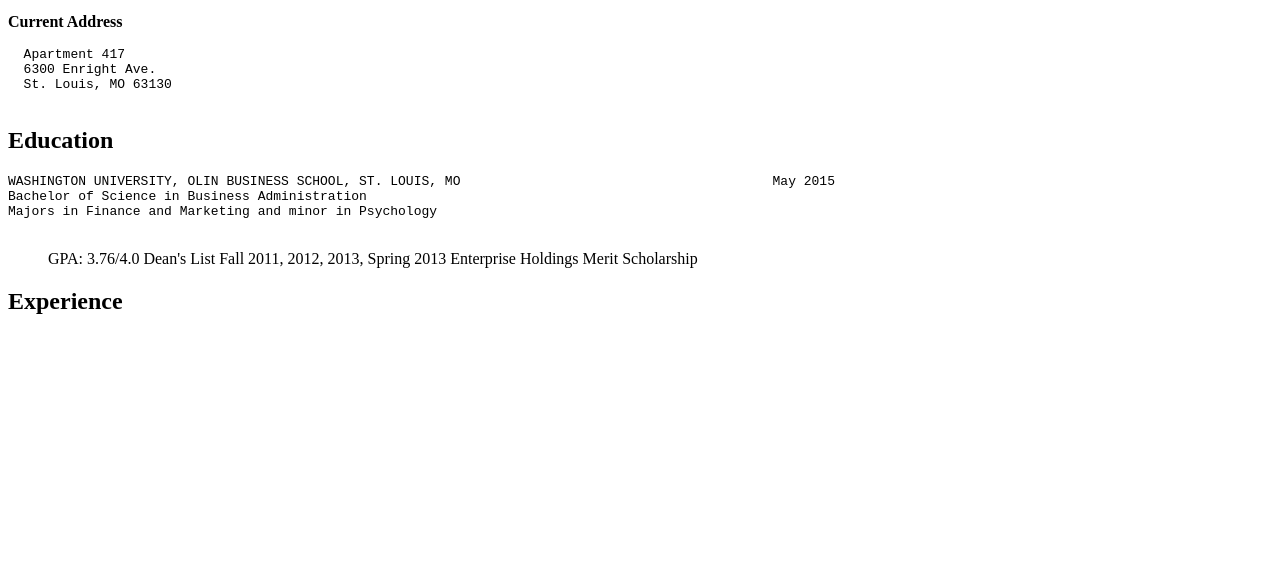
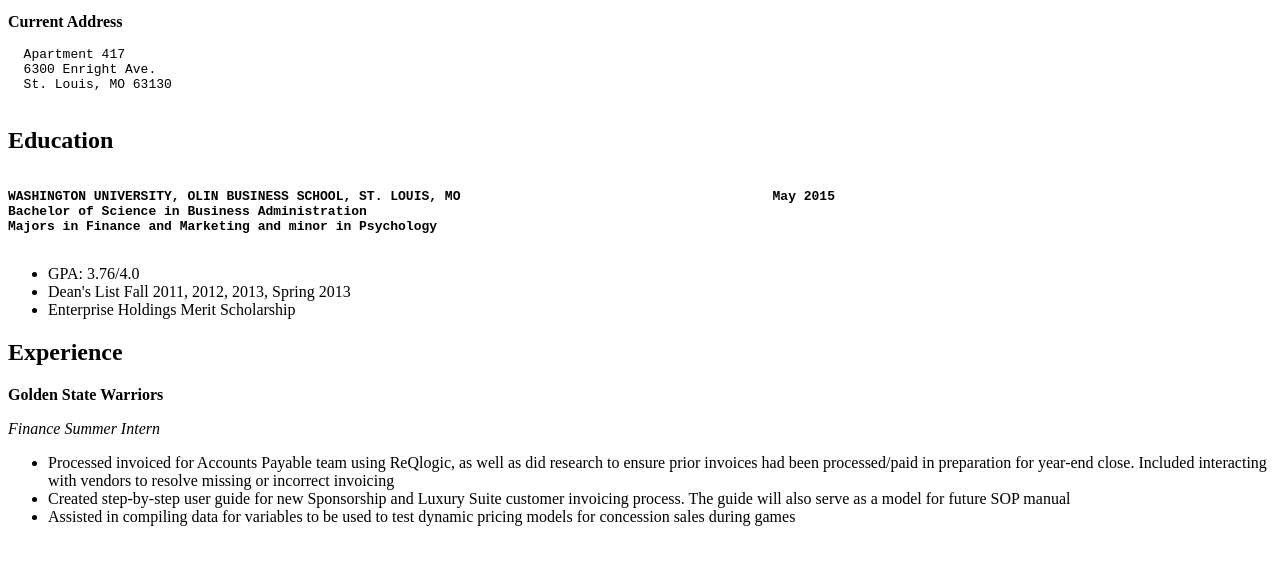
Before and after one commit to pedroce23/Resume, a plain HTML site: page index.html in a window 1280 px wide. Shown: the part 101-666 px from the top of the page. Drawn offline with Linux system fonts and the light colour scheme.

Commit message:
Update index.html

```diff
--- a/index.html
+++ b/index.html
@@ -15,18 +15,27 @@
   </pre></p>
 
   <h2>Education</h2>
-  <p><pre>
+  <p><pre><b>
 WASHINGTON UNIVERSITY, OLIN BUSINESS SCHOOL, ST. LOUIS, MO                                        May 2015
 Bachelor of Science in Business Administration
 Majors in Finance and Marketing and minor in Psychology
-  </pre></p>
+  </b></pre></p>
   <ul>
-GPA: 3.76/4.0
-Dean's List Fall 2011, 2012, 2013, Spring 2013
-Enterprise Holdings Merit Scholarship
+<li>GPA: 3.76/4.0</li>
+<li>Dean's List Fall 2011, 2012, 2013, Spring 2013</li>
+<li>Enterprise Holdings Merit Scholarship</li>
   </ul>
 
   <h2>Experience</h2>
+  <p><b>Golden State Warriors</b></p>
+  <p><i>Finance Summer Intern</i></p>
+  <ul>
+<li>Processed invoiced for Accounts Payable team using ReQlogic, as well as did research to ensure prior invoices had been
+processed/paid in preparation for year-end close. Included interacting with vendors to resolve missing or incorrect invoicing</li>
+<li>Created step-by-step user guide for new Sponsorship and Luxury Suite customer invoicing process. The guide will also serve as
+a model for future SOP manual</li>
+<li>Assisted in compiling data for variables to be used to test dynamic pricing models for concession sales during games</li>
+  </ul>
 
 
 
```
